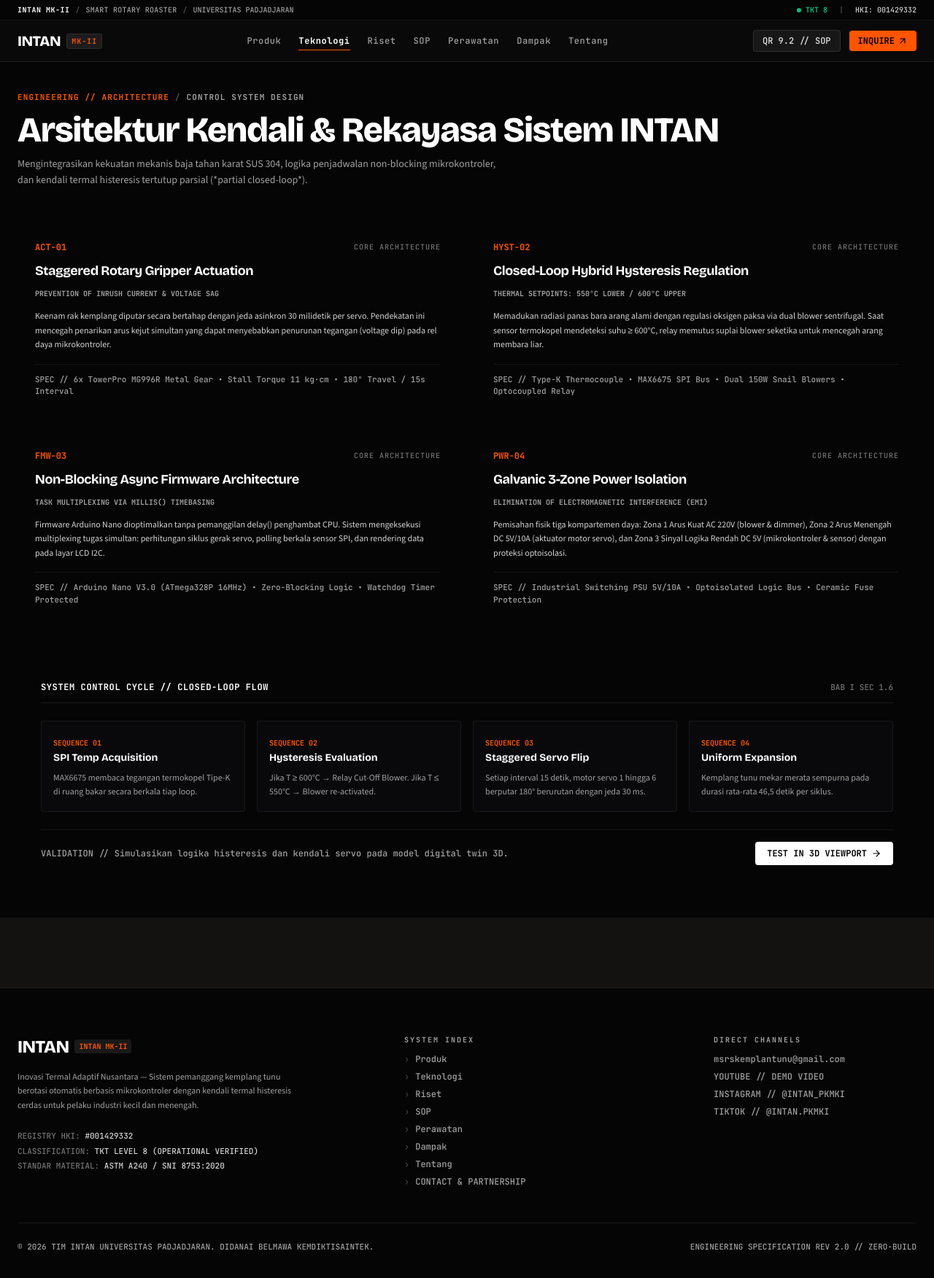
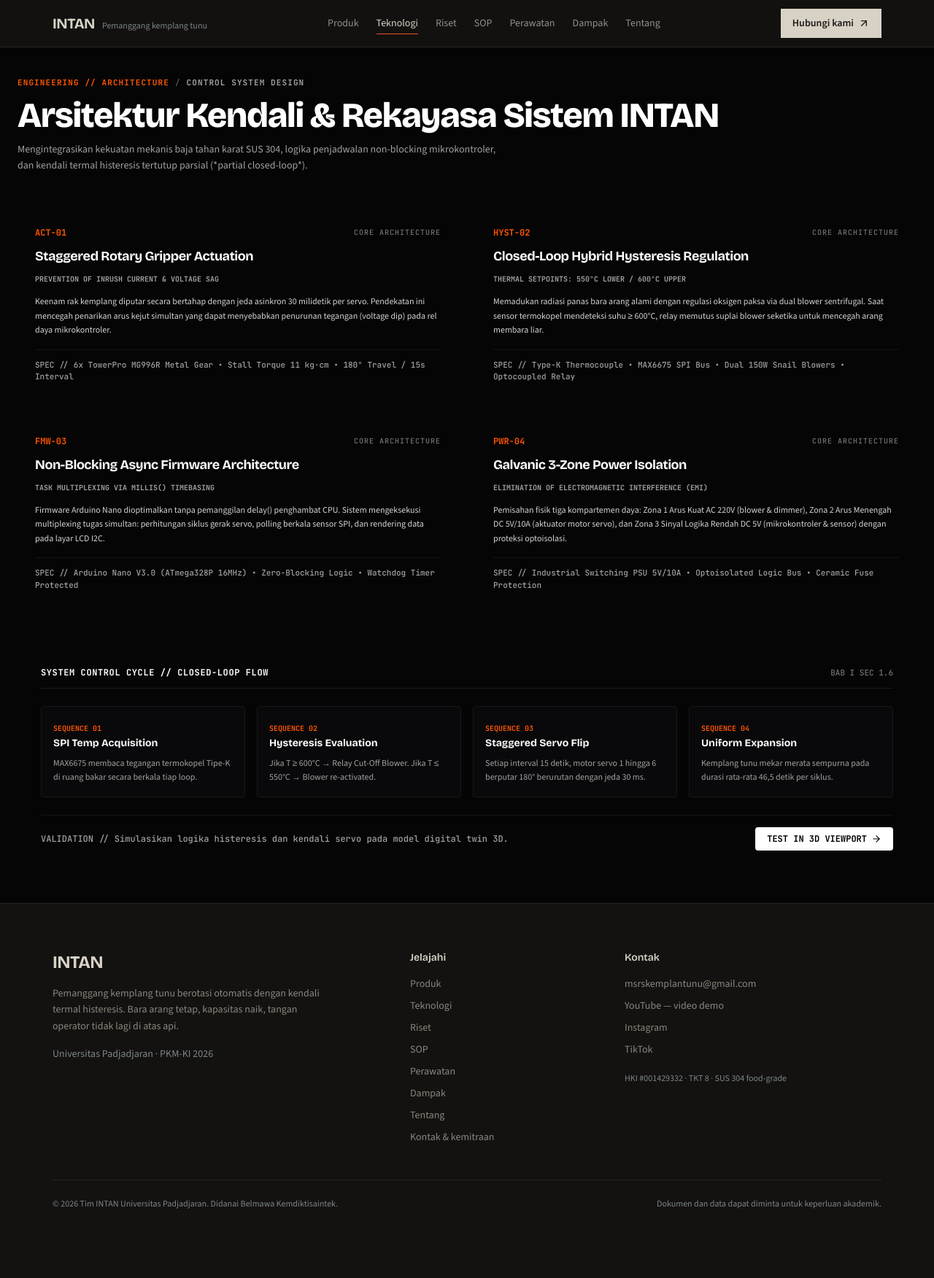
Before and after one commit to Faruuuqqq/intan-pkmki, a Next.js app in the folder intan-web/: page /teknologi in a window 1280 px wide. Shown: the top 1752 px of the page at 73% size. After the commit the page ends 1722 px from the top, so only its background shows below. Built offline with nearby package versions, Linux system fonts and the light colour scheme.

Commit message:
feat(layout): rebuild navbar and footer

```diff
--- a/intan-web/src/components/layout/Footer.tsx
+++ b/intan-web/src/components/layout/Footer.tsx
@@ -1,86 +1,75 @@
 import Link from "next/link";
-import { navLinks, socials, hki, systemModel } from "@/data/site";
+import { navLinks, socials, hki, facts, institution } from "@/data/site";
 
 export default function Footer() {
   return (
-    <footer className="bg-[#050505] border-t border-white/[0.08] mt-24">
-      <div className="max-w-7xl mx-auto px-4 sm:px-6 py-16">
-        <div className="grid grid-cols-1 md:grid-cols-12 gap-10">
-
-          {/* Brand & System Overview */}
-          <div className="md:col-span-5 space-y-4">
-            <div className="flex items-center gap-2">
-              <span className="font-display font-black text-2xl tracking-tight text-white">INTAN</span>
-              <span className="text-[10px] font-mono font-bold px-1.5 py-0.5 rounded bg-white/[0.08] text-[#ff5500]">
-                {systemModel}
-              </span>
-            </div>
-            <p className="text-xs text-neutral-400 leading-relaxed max-w-sm font-sans">
-              Inovasi Termal Adaptif Nusantara — Sistem pemanggang kemplang tunu berotasi otomatis berbasis mikrokontroler dengan kendali termal histeresis cerdas untuk pelaku industri kecil dan menengah.
+    <footer className="border-t border-paper/10 bg-stage">
+      <div className="mx-auto max-w-[1200px] px-5 py-14 sm:px-8 sm:py-16">
+        <div className="grid gap-10 md:grid-cols-12">
+          <div className="space-y-4 md:col-span-5">
+            <Link href="/" className="inline-block font-display text-2xl font-bold tracking-tight text-paper">
+              INTAN
+            </Link>
+            <p className="max-w-sm text-sm leading-relaxed text-paper/60">
+              Pemanggang kemplang tunu berotasi otomatis dengan kendali termal histeresis.
+              Bara arang tetap, kapasitas naik, tangan operator tidak lagi di atas api.
             </p>
-            <div className="space-y-1 font-mono text-[11px] text-neutral-500 pt-2">
-              <div>REGISTRY HKI: <span className="text-neutral-300">#{hki}</span></div>
-              <div>CLASSIFICATION: <span className="text-neutral-300">TKT LEVEL 8 (OPERATIONAL VERIFIED)</span></div>
-              <div>STANDAR MATERIAL: <span className="text-neutral-300">ASTM A240 / SNI 8753:2020</span></div>
-            </div>
+            <p className="text-sm text-steel">
+              {institution} · PKM-KI 2026
+            </p>
           </div>
 
-          {/* Directory */}
-          <div className="md:col-span-4 space-y-3 font-mono text-xs">
-            <div className="text-[10px] tracking-[0.2em] uppercase text-neutral-400 font-bold">SYSTEM INDEX</div>
-            <ul className="space-y-2 text-neutral-400">
-              {navLinks.map((l) => (
-                <li key={l.href}>
-                  <Link href={l.href} className="hover:text-white transition flex items-center gap-2">
-                    <span className="text-neutral-700">›</span> {l.label}
+          <div className="md:col-span-3">
+            <h2 className="text-sm font-semibold text-paper">Jelajahi</h2>
+            <ul className="mt-4 space-y-2.5 text-sm text-paper/60">
+              {navLinks.map((link) => (
+                <li key={link.href}>
+                  <Link href={link.href} className="transition-colors hover:text-paper">
+                    {link.label}
                   </Link>
                 </li>
               ))}
               <li>
-                <Link href="/kontak" className="hover:text-white transition flex items-center gap-2">
-                  <span className="text-neutral-700">›</span> CONTACT &amp; PARTNERSHIP
+                <Link href="/kontak" className="transition-colors hover:text-paper">
+                  Kontak &amp; kemitraan
                 </Link>
               </li>
             </ul>
           </div>
 
-          {/* Channels & Support */}
-          <div className="md:col-span-3 space-y-3 font-mono text-xs">
-            <div className="text-[10px] tracking-[0.2em] uppercase text-neutral-400 font-bold">DIRECT CHANNELS</div>
-            <ul className="space-y-2 text-neutral-400">
+          <div className="md:col-span-4">
+            <h2 className="text-sm font-semibold text-paper">Kontak</h2>
+            <ul className="mt-4 space-y-2.5 text-sm text-paper/60">
               <li>
-                <a href={`mailto:${socials.email}`} className="hover:text-white transition block truncate">
+                <a href={`mailto:${socials.email}`} className="break-all transition-colors hover:text-paper">
                   {socials.email}
                 </a>
               </li>
               <li>
-                <a href={socials.youtube} target="_blank" rel="noreferrer" className="hover:text-white transition block">
-                  YOUTUBE // DEMO VIDEO
+                <a href={socials.youtube} target="_blank" rel="noopener noreferrer" className="transition-colors hover:text-paper">
+                  YouTube — video demo
                 </a>
               </li>
               <li>
-                <a href={socials.instagram} target="_blank" rel="noreferrer" className="hover:text-white transition block">
-                  INSTAGRAM // @INTAN_PKMKI
+                <a href={socials.instagram} target="_blank" rel="noopener noreferrer" className="transition-colors hover:text-paper">
+                  Instagram
                 </a>
               </li>
               <li>
-                <a href={socials.tiktok} target="_blank" rel="noreferrer" className="hover:text-white transition block">
-                  TIKTOK // @INTAN.PKMKI
+                <a href={socials.tiktok} target="_blank" rel="noopener noreferrer" className="transition-colors hover:text-paper">
+                  TikTok
                 </a>
               </li>
             </ul>
+            <p className="mt-5 text-xs leading-relaxed text-steel">
+              HKI #{hki} · {facts.tkt} · {facts.material}
+            </p>
           </div>
-
         </div>
 
-        {/* Bottom Technical Strip */}
-        <div className="mt-12 pt-6 border-t border-white/[0.06] flex flex-col sm:flex-row items-start sm:items-center justify-between gap-3 text-[11px] font-mono text-neutral-400">
-          <div>
-            © 2026 TIM INTAN UNIVERSITAS PADJADJARAN. DIDANAI BELMAWA KEMDIKTISAINTEK.
-          </div>
-          <div className="text-neutral-400">
-            ENGINEERING SPECIFICATION REV 2.0 // ZERO-BUILD
-          </div>
+        <div className="mt-12 flex flex-col gap-2 border-t border-paper/10 pt-6 text-xs text-steel sm:flex-row sm:items-center sm:justify-between">
+          <p>© 2026 Tim INTAN {institution}. Didanai Belmawa Kemdiktisaintek.</p>
+          <p>Dokumen dan data dapat diminta untuk keperluan akademik.</p>
         </div>
       </div>
     </footer>
--- a/intan-web/src/components/layout/Navbar.tsx
+++ b/intan-web/src/components/layout/Navbar.tsx
@@ -4,137 +4,99 @@
 import { usePathname } from "next/navigation";
 import { useState } from "react";
 import { Menu, X, ArrowUpRight } from "lucide-react";
-import { navLinks, hki, systemModel } from "@/data/site";
+import { navLinks } from "@/data/site";
 
 export default function Navbar() {
   const [open, setOpen] = useState(false);
   const pathname = usePathname();
 
   return (
-    <>
-      {/* Precision System Metadata Bar */}
-      <div className="bg-[#050505] border-b border-white/[0.06] text-[10px] font-mono text-neutral-400 py-1.5 px-3 sm:px-6">
-        <div className="max-w-7xl mx-auto flex items-center justify-between gap-2">
-          <div className="flex items-center gap-2 truncate">
-            <span className="text-white font-bold tracking-wider shrink-0">{systemModel}</span>
-            <span className="text-neutral-600 shrink-0">/</span>
-            <span className="tracking-wide text-neutral-400 truncate">SMART ROTARY ROASTER</span>
-            <span className="hidden md:inline text-neutral-600">/</span>
-            <span className="hidden md:inline text-neutral-400">UNIVERSITAS PADJADJARAN</span>
-          </div>
-          <div className="flex items-center gap-2 sm:gap-4 shrink-0">
-            <span className="inline-flex items-center gap-1.5 text-emerald-400 font-medium">
-              <span className="w-1.5 h-1.5 rounded-full bg-emerald-400 animate-pulse" />
-              TKT 8
-            </span>
-            <span className="text-neutral-600 hidden sm:inline">|</span>
-            <span className="text-neutral-300 hidden sm:inline">HKI: {hki}</span>
-          </div>
-        </div>
-      </div>
-
-      {/* Main Sticky Navbar */}
-      <header className="sticky top-0 z-40 bg-[#0a0a0a]/95 backdrop-blur-md border-b border-white/[0.08]">
-        <div className="max-w-7xl mx-auto px-4 sm:px-6 h-14 flex items-center justify-between">
-
-          {/* Brand Wordmark */}
-          <Link href="/" className="flex items-center gap-2.5 group" onClick={() => setOpen(false)}>
-            <div className="flex items-center gap-2">
-              <span className="font-display font-extrabold text-xl tracking-tight text-white group-hover:text-neutral-200 transition">
-                INTAN
-              </span>
-              <span className="text-[10px] font-mono font-bold tracking-widest px-1.5 py-0.5 rounded bg-white/[0.08] text-[#ff5500] border border-white/[0.08]">
-                MK-II
-              </span>
-            </div>
+    <header className="sticky top-0 z-50 border-b border-paper/10 bg-stage/95 backdrop-blur-md">
+      <div className="mx-auto flex h-16 max-w-[1200px] items-center justify-between gap-4 px-5 sm:px-8">
+        <Link
+          href="/"
+          className="flex items-baseline gap-2.5"
+          onClick={() => setOpen(false)}
+          aria-label="INTAN — beranda"
+        >
+          <span className="font-display text-xl font-bold tracking-tight text-paper">INTAN</span>
+          <span className="text-xs text-steel">Pemanggang kemplang tunu</span>
         </Link>
 
-          {/* Desktop Nav Links */}
-          <nav className="hidden lg:flex items-center gap-6 text-xs font-mono tracking-wider" aria-label="Main Navigation">
-            {navLinks.map((l) => {
-              const active = pathname === l.href;
+        <nav className="hidden items-center gap-6 text-sm lg:flex" aria-label="Navigasi utama">
+          {navLinks.map((link) => {
+            const active = pathname === link.href;
             return (
               <Link
-                  key={l.href}
-                  href={l.href}
-                  className={`transition-colors duration-150 py-1 ${
+                key={link.href}
+                href={link.href}
+                aria-current={active ? "page" : undefined}
+                className={`border-b py-1 transition-colors ${
                   active
-                      ? "text-white font-bold border-b border-[#ff5500]"
-                      : "text-neutral-400 hover:text-white"
+                    ? "border-ember text-paper"
+                    : "border-transparent text-paper/65 hover:text-paper"
                 }`}
               >
-                  {l.label}
+                {link.label}
               </Link>
             );
           })}
         </nav>
 
-          {/* Action Hub */}
-          <div className="flex items-center gap-2 sm:gap-3">
-            <Link
-              href="/sop"
-              className="hidden sm:inline-flex items-center gap-1.5 text-xs font-mono font-medium px-3 py-1.5 rounded bg-white/[0.06] hover:bg-white/[0.12] border border-white/[0.1] text-neutral-200 hover:text-white transition"
-            >
-              <span>QR 9.2 // SOP</span>
-            </Link>
+        <div className="flex items-center gap-2">
           <Link
             href="/kontak"
-              className="inline-flex items-center gap-1 text-xs font-mono font-bold px-3 py-1.5 rounded bg-[#ff5500] hover:bg-[#ff661a] text-black transition"
+            className="hidden items-center gap-1.5 bg-paper px-4 py-2.5 text-sm font-semibold text-graphite transition-colors hover:bg-paper-raised sm:inline-flex"
           >
-              <span>INQUIRE</span>
-              <ArrowUpRight className="w-3.5 h-3.5" />
+            Hubungi kami
+            <ArrowUpRight className="h-4 w-4" aria-hidden="true" />
           </Link>
           <button
-              onClick={() => setOpen(!open)}
-              className="lg:hidden p-2 rounded bg-white/[0.05] active:bg-white/[0.12] text-neutral-300 border border-white/[0.08] touch-manipulation"
-              aria-label="Toggle Navigation Menu"
+            type="button"
+            onClick={() => setOpen((value) => !value)}
+            className="inline-flex h-11 w-11 items-center justify-center border border-paper/15 text-paper lg:hidden"
+            aria-expanded={open}
+            aria-controls="mobile-nav"
+            aria-label={open ? "Tutup navigasi" : "Buka navigasi"}
           >
-              {open ? <X className="w-4 h-4" /> : <Menu className="w-4 h-4" />}
+            {open ? <X className="h-5 w-5" /> : <Menu className="h-5 w-5" />}
           </button>
         </div>
       </div>
 
-        {/* Mobile Dropdown Menu with Active States & Touch Padding */}
       {open && (
-          <div className="lg:hidden bg-[#0a0a0a]/98 backdrop-blur-xl border-b border-white/[0.08] px-4 py-3 space-y-1 text-xs font-mono shadow-2xl animate-in fade-in slide-in-from-top-2 duration-150">
-            {navLinks.map((l) => {
-              const active = pathname === l.href;
+        <nav
+          id="mobile-nav"
+          className="border-t border-paper/10 bg-stage px-5 pb-6 pt-2 lg:hidden"
+          aria-label="Navigasi seluler"
+        >
+          {navLinks.map((link) => {
+            const active = pathname === link.href;
             return (
               <Link
-                  key={l.href}
-                  href={l.href}
+                key={link.href}
+                href={link.href}
                 onClick={() => setOpen(false)}
-                  className={`flex items-center justify-between py-2.5 px-3 rounded transition text-xs font-mono ${
-                    active
-                      ? "bg-white/[0.08] text-white font-bold border-l-2 border-[#ff5500]"
-                      : "text-neutral-300 hover:bg-white/[0.04] hover:text-white"
+                aria-current={active ? "page" : undefined}
+                className={`flex min-h-11 items-center justify-between border-b border-paper/10 py-3 text-base ${
+                  active ? "text-ember-bright" : "text-paper/75"
                 }`}
               >
-                  <span>{l.label}</span>
-                  {active && <span className="w-1.5 h-1.5 rounded-full bg-[#ff5500]" />}
+                {link.label}
+                {active && <span className="h-1.5 w-1.5 bg-ember" aria-hidden="true" />}
               </Link>
             );
           })}
-            <div className="pt-2 border-t border-white/[0.06] mt-2 space-y-1">
-              <Link
-                href="/sop"
-                onClick={() => setOpen(false)}
-                className="flex items-center justify-between py-2.5 px-3 rounded bg-[#ff5500]/10 border border-[#ff5500]/20 text-[#ff5500] font-bold"
-              >
-                <span>QR 9.2 // BUKU SAKU SOP</span>
-                <ArrowUpRight className="w-3.5 h-3.5" />
-              </Link>
           <Link
             href="/kontak"
             onClick={() => setOpen(false)}
-                className="block py-2.5 px-3 rounded bg-white/[0.04] text-neutral-300 hover:text-white"
+            className="mt-4 flex min-h-11 items-center justify-center gap-2 bg-paper px-4 py-3 text-sm font-semibold text-graphite"
           >
-                KEMITRAAN &amp; DEMONSTRASI MESIN
+            Hubungi kami
+            <ArrowUpRight className="h-4 w-4" aria-hidden="true" />
           </Link>
-            </div>
-          </div>
+        </nav>
       )}
     </header>
-    </>
   );
 }
```
Lines whose indentation alone changed are shown as unchanged.
